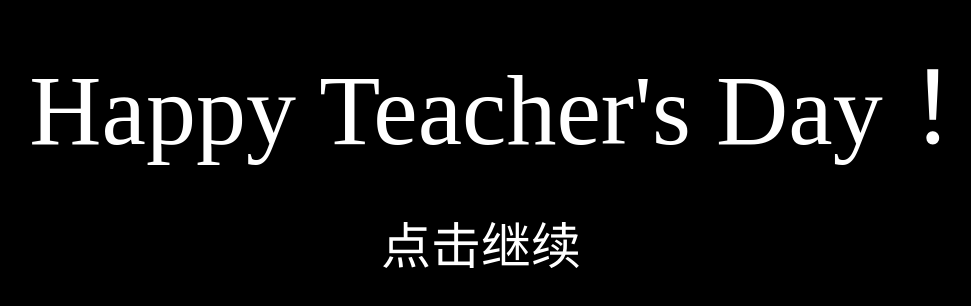
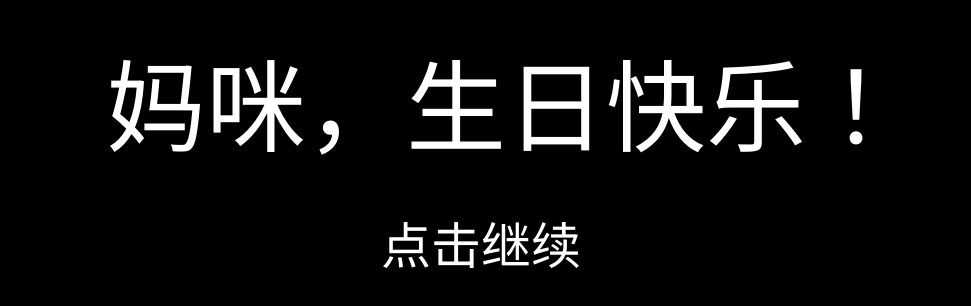
Before and after one commit to LYK2333/birthday.github.io, a plain HTML site: page teacher/index.html in a window 1280 px wide. Shown: the part 292-598 px from the top of the page, without its empty margins (159-1130 px from the left). Drawn offline with Linux system fonts and the light colour scheme.

Commit message:
Update index.html

```diff
--- a/teacher/index.html
+++ b/teacher/index.html
@@ -20,7 +20,7 @@
 </style>
 </head>
 <body>
-	<div class="happy" >&nbsp;&nbsp;Happy Teacher's Day！<br><small>点击继续</small></div>
+	<div class="happy" >&nbsp;&nbsp;妈咪，生日快乐！<br><small>点击继续</small></div>
 <canvas id="canvas"></canvas>
 <div id="wall" class="wall">
 
```
